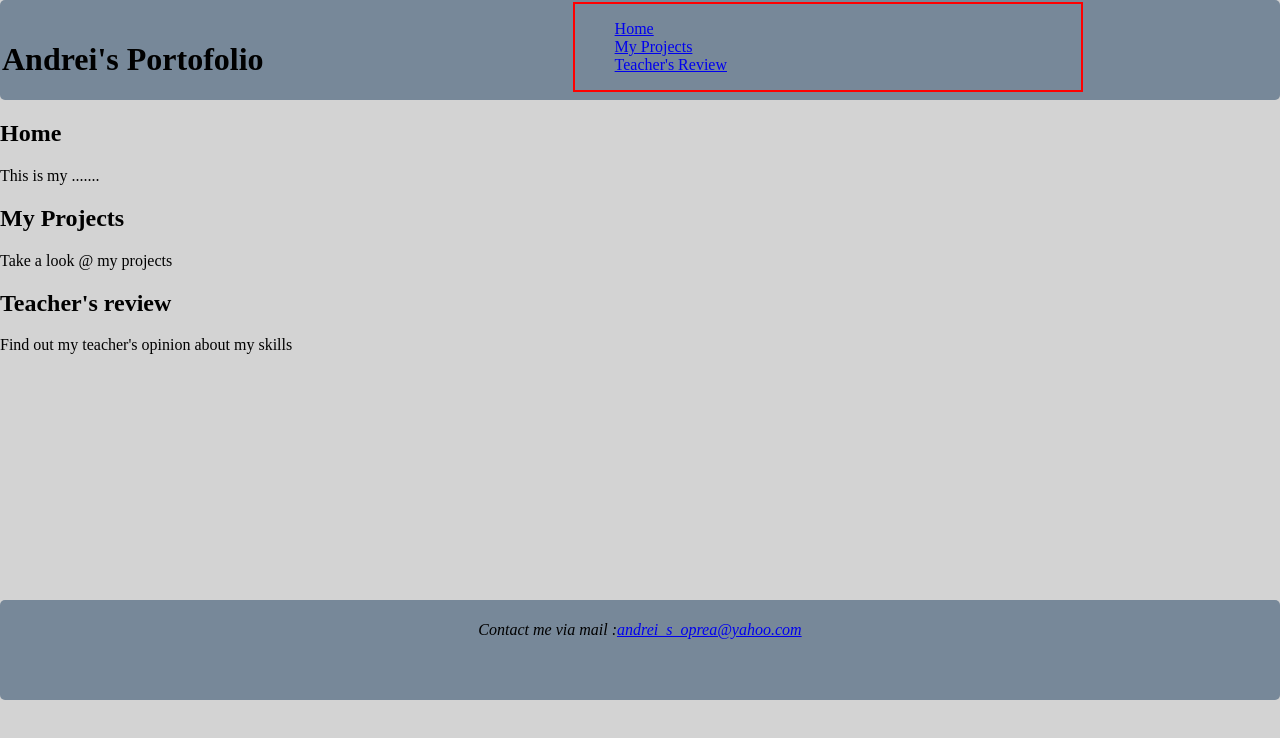
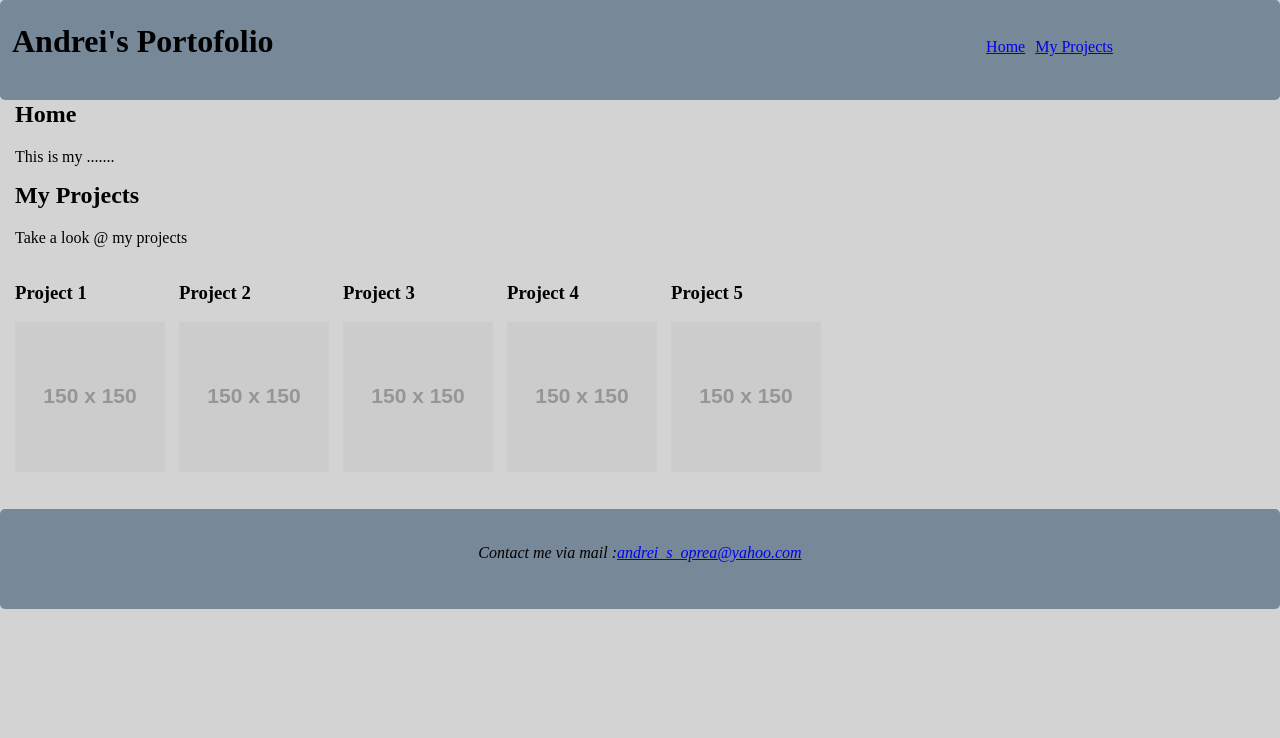
Before and after one commit to oprea-andrei-projects/oprea-andrei-projects.github.io, a plain HTML site: page index.html in a window 1280 px wide. Drawn offline with Linux system fonts and the light colour scheme; placeholder pictures from the web are drawn by us.

Commit message:
second commit

```diff
--- a/index.html
+++ b/index.html
@@ -11,29 +11,62 @@
 
     <header class="header">
         <h1>Andrei's Portofolio</h1>
-        <div class="headerdiv1">
+        <nav class="headerdiv1">
             <ul class="nav">
                 <li><a href="#">Home</a></li>
                 <li><a href="#">My Projects</a></li>
-                <li><a href="#">Teacher's Review</a></li>
+
             </ul>
-
-        </div>
+        </nav>
 
 
 
     </header>
 
 
+    <main class="main">
 
 
-    <main class="main">
         <h2>Home</h2>
         <p>This is my .......</p>
-        <h2>My Projects</h2>
-        <p>Take a look @ my projects</p>
-        <h2>Teacher's review</h2>
-        <p>Find out my teacher's opinion about my skills</p>
+
+        <section class="projects">
+
+
+            <h2>My Projects</h2>
+            <p>Take a look @ my projects</p>
+
+
+            <section class="project1 project">
+                <h3>Project 1</h3>
+                <a href="https://placeholder.com"><img src="https://via.placeholder.com/150"></a>
+            </section>
+
+            <section class="project2 project">
+                <h3>Project 2</h3>
+                <a href="https://placeholder.com"><img src="https://via.placeholder.com/150"></a>
+            </section>
+
+            <section class="project3 project">
+                <h3>Project 3</h3>
+                <a href="https://placeholder.com"><img src="https://via.placeholder.com/150"></a>
+            </section>
+
+            <section class="project4 project">
+                <h3>Project 4</h3>
+                <a href="https://placeholder.com"><img src="https://via.placeholder.com/150"></a>
+            </section>
+
+            <section class="project5 project">
+                <h3>Project 5</h3>
+                <a href="https://placeholder.com"><img src="https://via.placeholder.com/150"></a>
+            </section>
+
+        </section>
+
+
+
+
 
     </main>
 
--- a/style.css
+++ b/style.css
@@ -22,6 +22,12 @@ header{
 }
 h1{
     display: inline-block;
+    margin-left: 10px;
+}
+
+h2{
+    margin-top: 1px;
+
 }
 
 /* .nav  li {
@@ -30,40 +36,53 @@ h1{
 } */
 
 li{
+    display: inline-block;
+    list-style-type: none;
 
-    list-style-type: none;
+}
+
+li:nth-child(odd){
+
+    margin-left: 6px;
+}
+
+li:nth-child(even){
+
+    margin-left: 6px;
+}
+
+
+.headerdiv1{
+
+    width: 40%;
+    display: inline-block;
+    margin-left:325px;
+    text-align: right;
+
+}
+
+
+main{
+
+    width: 100%;
+    height: 408px;
+    padding-left: 15px;
+
 }
 
 
 
+.projects{
+
+     border: 2px ;
+}
 
 
-.headerdiv1{
-width: 40%;
-    display: inline-block;
-    border: 2px solid red;
-    margin-left:305px;
+.project{
 
-}
-
- body aside{
-    display: inline-block;
-    margin-top:0px;
-    margin-right: 15px;
-    margin-left: 5px;
-    width: 15%;
-    height: 200px;
-
-
-
-}
-main{
-
-
-    display: inline-block;
-    width: 70%;
-    height: 500px;
-    margin-right: 5px;
+    display:inline-block;
+    width: 160px;
+    height: 160px;
 
 }
 
@@ -75,10 +94,14 @@ footer{
     border-radius: 5px;
     padding: 5px;
     text-align: center;
-
 }
 
 .pfooter1{
-
+    margin-top: 30px;
     font-style: italic;
 }
+
+.reviews{
+
+    margin-top: 30px;
+}
```
